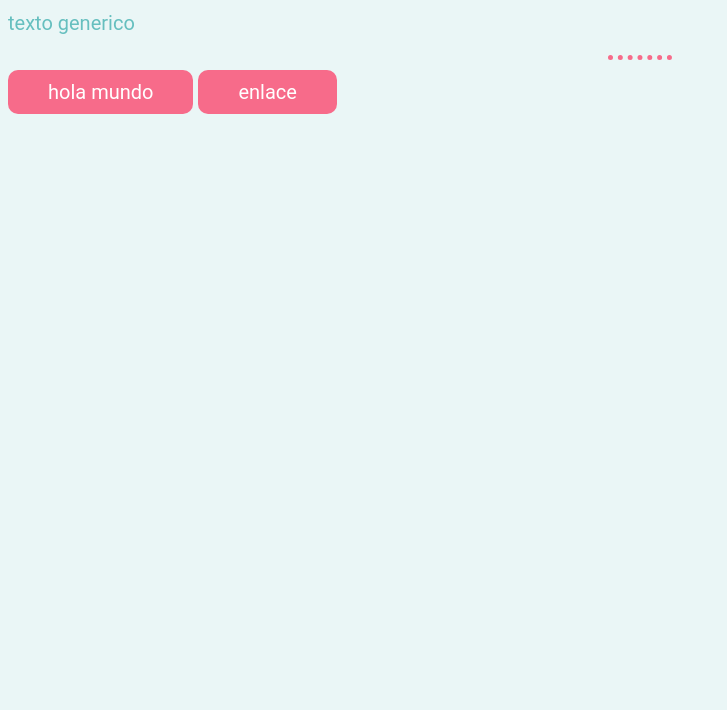
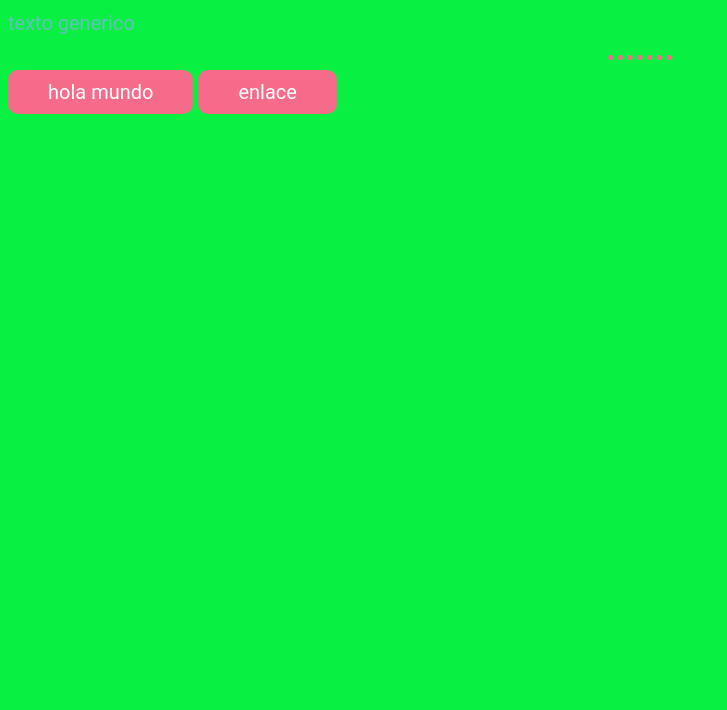
Before and after one commit to xNoix/Tarea-2, a plain HTML site: page index.html in a window 1280 px wide. Shown: the part 90-800 px from the top of the page, without its empty margins (0-727 px from the left). Drawn offline with Linux system fonts and the light colour scheme.

Commit message:
cambio color body

```diff
--- a/css/styles.css
+++ b/css/styles.css
@@ -1,5 +1,5 @@
 body{
-    background-color: #EAF6F6;
+    background-color: #08f042;
     font-family: 'Roboto', sans-serif;
     font-size: 20px;
 }
```
